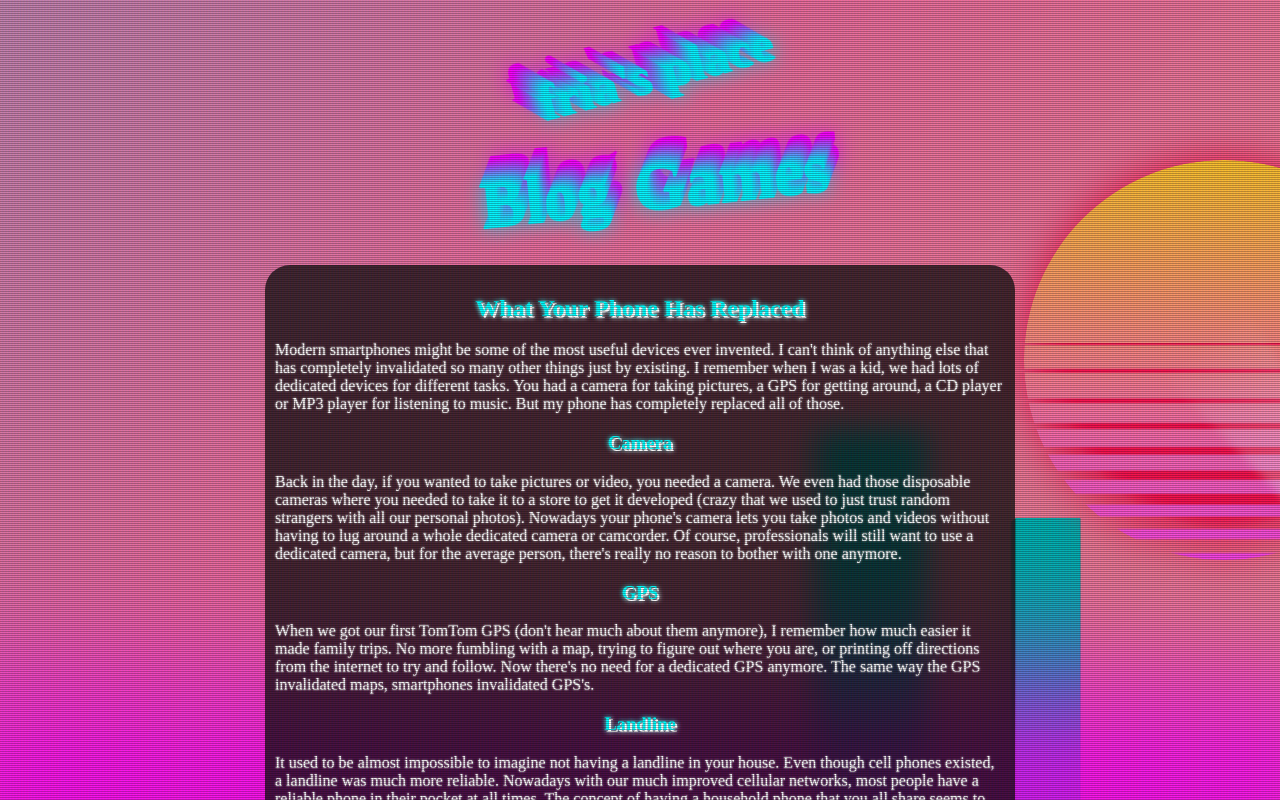
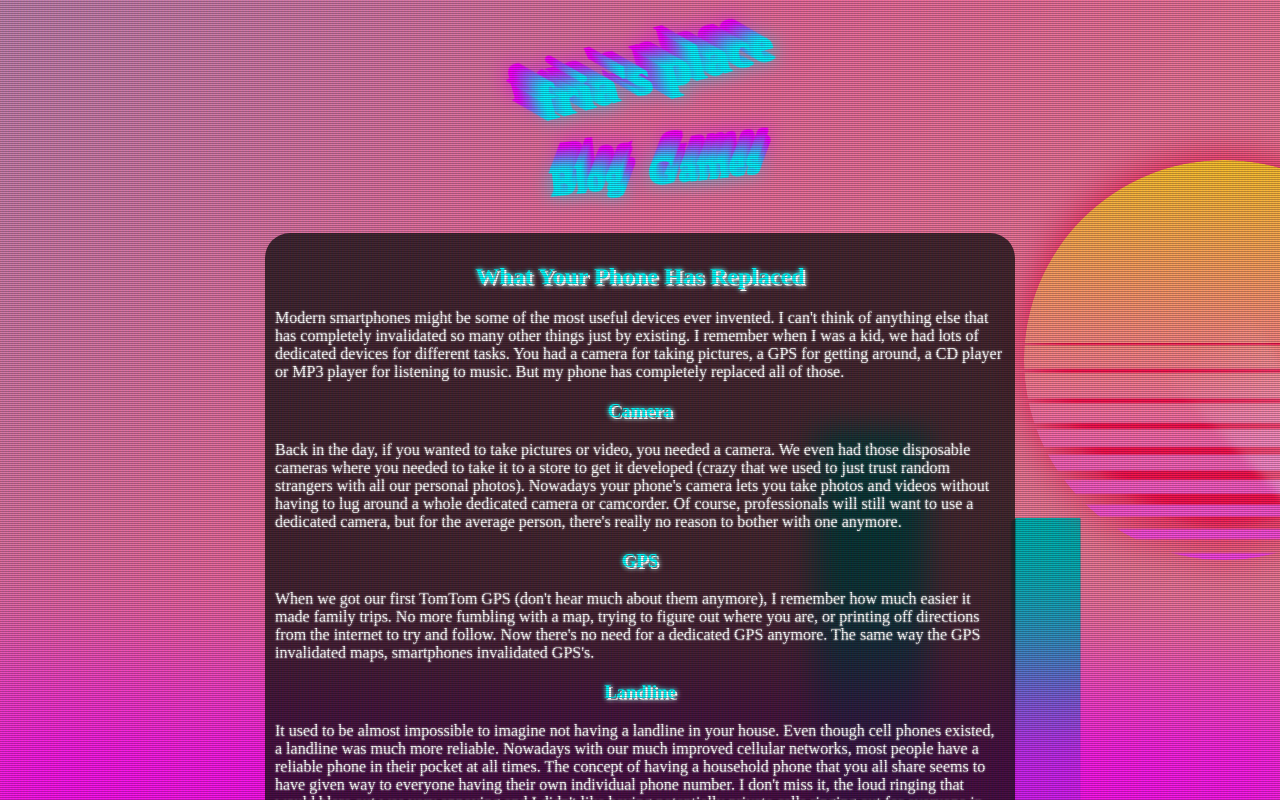
Before and after one commit to friadev/friadev.github.io, a plain HTML site: page index.html in a window 1280 px wide. Drawn offline with Linux system fonts and the light colour scheme.

Commit message:
update menu text size

```diff
--- a/styles.css
+++ b/styles.css
@@ -648,7 +648,7 @@ header li a {
     padding: 10px;
     border-radius: 10px;
     display: inline-block;
-    font-size: 50pt;
+    font-size: 3vmax;
     font-weight: bold;
     color: transparent;
     animation: text 16s linear infinite;
```
